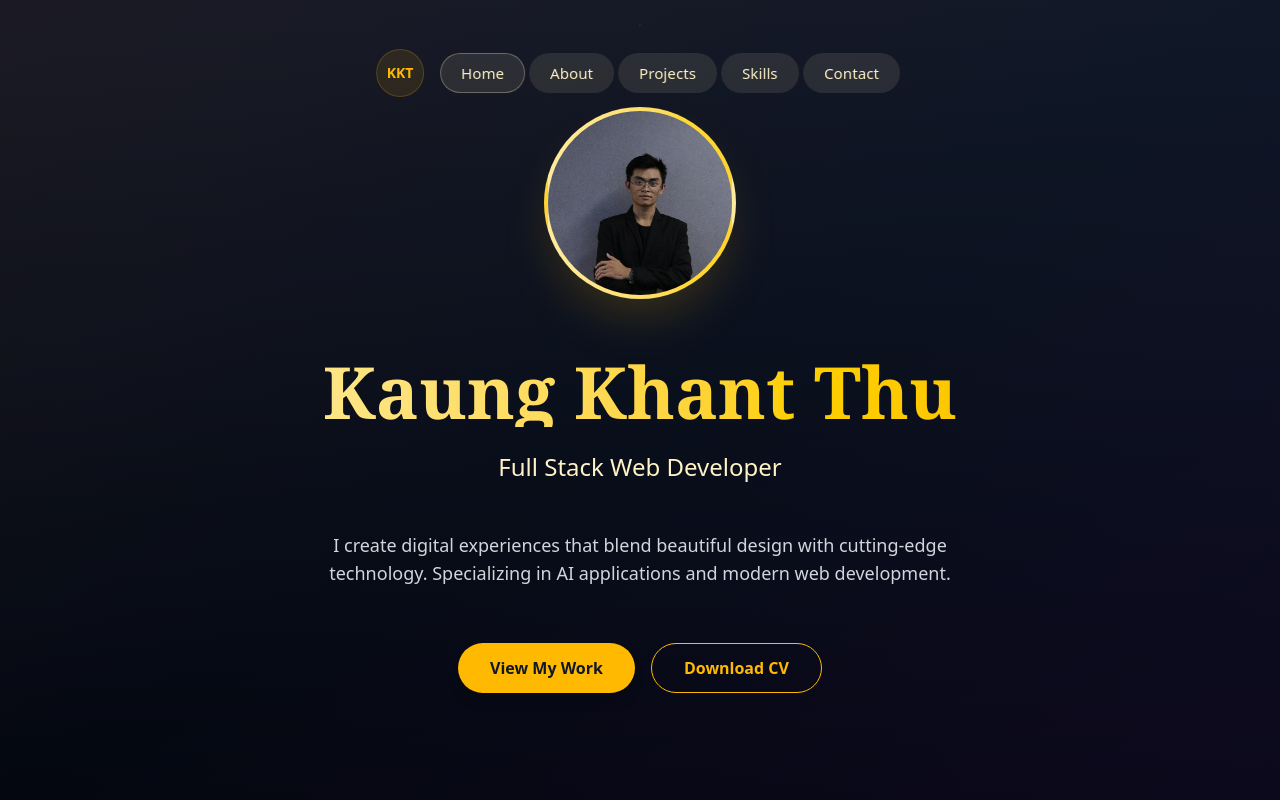
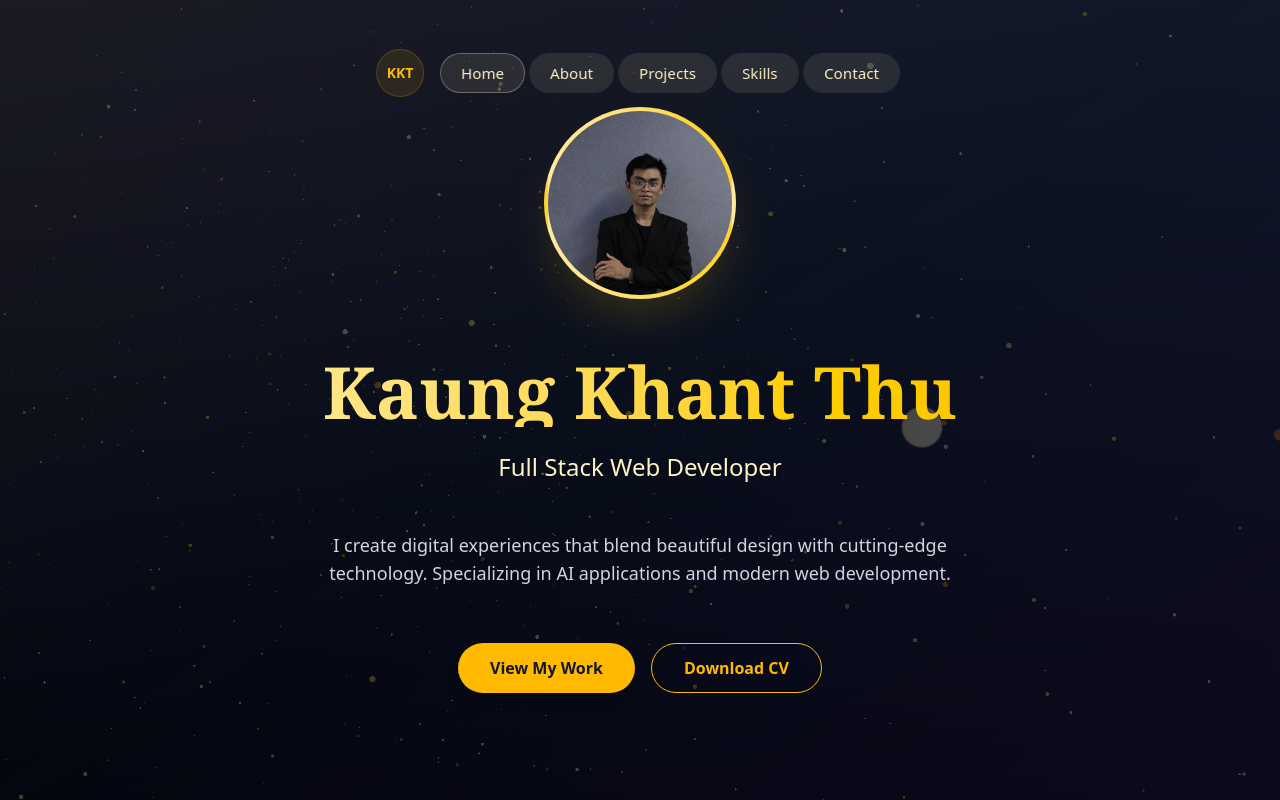
Before and after one commit to Kaungkhantthu655/portfolio, a React (Vite) app: page / in a window 1280 px wide. Built offline with nearby package versions, Linux system fonts and the light colour scheme.

Commit message:
`Updated dependencies and package.json to reflect changes in node_modules and added new dependencies for particle effects and scroll progress tracking.`

```diff
--- a/src/App.jsx
+++ b/src/App.jsx
@@ -5,6 +5,7 @@
 import ProjectCard from "./ProjectCard";
 import ScrollReveal from "./ScrollReveal";
 import proPic from "./assets/pro picture.jpg";
+import Particles from "./Particles";
 
 const sections = ["Home", "About", "Projects", "Skills", "Contact"];
 const NAV_HEIGHT = 80;
@@ -13,6 +14,7 @@
     const [active, setActive] = useState("Home");
     const [isLoading, setIsLoading] = useState(true);
     const [isMounted, setIsMounted] = useState(false);
+    const [scrollProgress, setScrollProgress] = useState(0);
     const [selectedProject, setSelectedProject] = useState(null);
     const sectionRefs = useRef([]);
     const projectsContainerRef = useRef(null);
@@ -24,6 +26,23 @@
         const timer = setTimeout(() => setIsLoading(false), 500);
         return () => clearTimeout(timer);
     }, []);
+
+    // Scroll progress for parallax
+    useEffect(() => {
+        if (!isMounted) return;
+
+        const updateScrollProgress = () => {
+            const scrollTop = window.pageYOffset;
+            const docHeight = document.documentElement.scrollHeight - window.innerHeight;
+            const progress = Math.min(scrollTop / docHeight, 1);
+            setScrollProgress(progress);
+        };
+
+        window.addEventListener('scroll', updateScrollProgress, { passive: true });
+        updateScrollProgress();
+
+        return () => window.removeEventListener('scroll', updateScrollProgress);
+    }, [isMounted]);
 
     // Scroll performance monitor for fast scrolling
     useEffect(() => {
@@ -38,7 +57,6 @@
             scrollSpeed = Math.abs(scrollTop - lastScrollTop);
             lastScrollTop = scrollTop;
 
-            // If scrolling very fast, add a class to handle it
             if (scrollSpeed > 100) {
                 document.body.classList.add('fast-scroll');
             }
@@ -94,7 +112,6 @@
         window.addEventListener("scroll", scrollHandler, { passive: true });
         window.addEventListener("resize", scrollHandler, { passive: true });
 
-        // Multiple initial checks to ensure proper detection
         const initTimers = [
             setTimeout(scrollHandler, 100),
             setTimeout(scrollHandler, 500),
@@ -108,6 +125,27 @@
         };
     }, [isMounted]);
 
+    // Particle configurations
+    const particleConfigs = {
+        home: {
+            particleCount: 2000,
+            particleSpread: 15,
+            speed: 0.05,
+            particleColors: ['#fef3c7', '#f59e0b', '#fbbf24', '#fde68a'],
+            moveParticlesOnHover: true,
+            particleHoverFactor: 2,
+            alphaParticles: true,
+            particleBaseSize: 100,
+            sizeRandomness: 0.8,
+            cameraDistance: 25,
+            disableRotation: false
+        }
+    };
+
+
+
+
+
     // Project hover effects like Duet Night Abyss
     const handleProjectHover = (hoveredIndex) => {
         if (!projectsContainerRef.current) return;
@@ -116,7 +154,6 @@
 
         projectItems.forEach((item, index) => {
             if (index === hoveredIndex) {
-                // Scale up and bring forward the hovered item
                 gsap.to(item, {
                     scale: 1.05,
                     y: -10,
@@ -124,7 +161,6 @@
                     ease: "power2.out"
                 });
             } else {
-                // Scale down and push back other items
                 gsap.to(item, {
                     scale: 0.95,
                     y: 10,
@@ -140,7 +176,6 @@
 
         const projectItems = projectsContainerRef.current.querySelectorAll('.project-item');
 
-        // Reset all items to original state
         gsap.to(projectItems, {
             scale: 1,
             y: 0,
@@ -230,8 +265,18 @@
     }
 
     return (
-        <div className="bg-gradient-to-b from-gray-900 via-black to-gray-900 min-h-screen text-white">
-            {/* Updated PillNav with proper initialization */}
+        <div className="bg-gradient-to-b from-gray-900 via-black to-gray-900 min-h-screen text-white relative overflow-x-hidden">
+            {/* Global Background Particles with Parallax */}
+
+{/* Section-specific particles */}
+                <div className="fixed inset-0 pointer-events-none h-screen">
+                    <Particles
+                        {...particleConfigs.home}
+                        className="opacity-50"
+                    />
+                </div>
+
+            {/* Updated PillNav */}
             <PillNav
                 items={sections.map((s) => ({ label: s, href: `#${s.toLowerCase()}` }))}
                 activeHref={`#${active.toLowerCase()}`}
@@ -254,10 +299,11 @@
                 }}
                 className="min-h-screen flex flex-col items-center justify-center px-6 relative scroll-mt-20"
             >
+
                 <div className="absolute inset-0 bg-gradient-to-br from-amber-900/10 via-transparent to-purple-900/10"></div>
-    <ScrollReveal containerClassName="flex flex-col items-center gap-6 max-w-3xl w-full relative z-10">
-        {/* Larger profile picture with better styling */}
-        <div className="w-40 h-40 md:w-48 md:h-48 rounded-full bg-gradient-to-r from-amber-200 to-yellow-400 mb-8 overflow-hidden border-4 border-white/20 shadow-2xl shadow-amber-400/20">
+
+                <ScrollReveal containerClassName="flex flex-col items-center gap-6 max-w-3xl w-full relative">
+                    <div className="w-40 h-40 md:w-48 md:h-48 rounded-full bg-gradient-to-r from-amber-200 to-yellow-400 mb-8 overflow-hidden border-4 border-white/20 shadow-2xl shadow-amber-400/20 relative">
                         <img
                             src={proPic}
                             alt="Kaung Khant Thu - Full Stack Developer"
@@ -265,17 +311,17 @@
                         />
                     </div>
 
-        <h1 className="text-5xl md:text-7xl font-serif font-bold text-center bg-gradient-to-r from-amber-200 to-yellow-400 bg-clip-text text-transparent">
+                    <h1 className="text-5xl md:text-7xl font-serif font-bold text-center bg-gradient-to-r from-amber-200 to-yellow-400 bg-clip-text text-transparent relative">
                         Kaung Khant Thu
                     </h1>
-                    <p className="text-xl md:text-2xl text-amber-100 text-center mb-6">
+                    <p className="text-xl md:text-2xl text-amber-100 text-center mb-6 relative">
                         Full Stack Web Developer
                     </p>
-                    <p className="text-lg text-gray-300 text-center max-w-2xl mb-8">
+                    <p className="text-lg text-gray-300 text-center max-w-2xl mb-8 relative">
                         I create digital experiences that blend beautiful design with
                         cutting-edge technology. Specializing in AI applications and modern web development.
                     </p>
-                    <div className="flex gap-4 flex-wrap justify-center">
+                    <div className="flex gap-4 flex-wrap justify-center relative">
                         <button className="bg-amber-400 text-gray-900 px-8 py-3 rounded-full font-semibold hover:bg-amber-300 transition-all duration-300 transform hover:scale-105 shadow-lg hover:shadow-amber-400/25">
                             View My Work
                         </button>
@@ -293,8 +339,9 @@
                 ref={(el) => {
                     if (el) sectionRefs.current[1] = el;
                 }}
-                className="min-h-screen flex flex-col items-center justify-center px-6 bg-black/50 scroll-mt-20"
+                className="min-h-screen flex flex-col items-center justify-center px-6 S scroll-mt-20 relative bg-transparent"
             >
+
                 <ScrollReveal containerClassName="flex flex-col items-center gap-8 max-w-4xl w-full">
                     <h2 className="text-4xl md:text-5xl font-serif text-amber-100">About Me</h2>
                     <div className="grid md:grid-cols-2 gap-8 items-center">
@@ -345,10 +392,9 @@
                 }}
                 className="min-h-screen flex flex-col items-center justify-center px-6 py-20 relative overflow-hidden scroll-mt-20"
             >
-                {/* Animated Background */}
                 <div className="absolute inset-0 bg-gradient-to-br from-purple-900/10 via-transparent to-amber-900/10"></div>
 
-                <ScrollReveal containerClassName="flex flex-col items-center gap-16 max-w-7xl w-full relative z-10">
+                <ScrollReveal containerClassName="flex flex-col items-center gap-16 max-w-7xl w-full relative">
                     <h2 className="text-4xl md:text-6xl font-serif text-amber-100 text-center mb-4">
                         Featured Projects
                     </h2>
@@ -356,7 +402,6 @@
                         Hover over projects to explore them in detail
                     </p>
 
-                    {/* Projects Container - Horizontal Scroll like Duet Night Abyss */}
                     <div className="w-full relative">
                         <div
                             ref={projectsContainerRef}
@@ -378,7 +423,6 @@
                                     onMouseLeave={() => handleProjectLeave()}
                                 >
                                     <div className="relative group">
-                                        {/* Project Image Container */}
                                         <div className="relative overflow-hidden rounded-2xl bg-gradient-to-br from-gray-800 to-gray-900 border border-amber-400/20 transition-all duration-500">
                                             <img
                                                 src={project.image}
@@ -386,14 +430,11 @@
                                                 className="w-full h-64 object-cover transition-all duration-700 group-hover:scale-110"
                                             />
 
-                                            {/* Overlay Gradient */}
                                             <div className="absolute inset-0 bg-gradient-to-t from-black/80 via-transparent to-transparent opacity-60 group-hover:opacity-30 transition-all duration-500"></div>
 
-                                            {/* Glow Effect */}
                                             <div className="absolute inset-0 rounded-2xl border border-amber-400/0 group-hover:border-amber-400/40 group-hover:shadow-[0_0_30px_rgba(251,191,36,0.3)] transition-all duration-500"></div>
                                         </div>
 
-                                        {/* Project Info */}
                                         <div className="mt-6 text-center transition-all duration-500 transform group-hover:-translate-y-2">
                                             <h3 className="text-2xl font-bold text-amber-100 mb-3">
                                                 {project.title}
@@ -402,7 +443,6 @@
                                                 {project.description}
                                             </p>
 
-                                            {/* Technologies */}
                                             <div className="flex flex-wrap gap-2 justify-center mb-4">
                                                 {project.technologies.slice(0, 3).map((tech, techIndex) => (
                                                     <span
@@ -419,11 +459,12 @@
                                                 )}
                                             </div>
 
-                                            {/* Action Buttons */}
                                             <div className="flex gap-3 justify-center opacity-0 group-hover:opacity-100 transform translate-y-4 group-hover:translate-y-0 transition-all duration-500 delay-200">
                                                 {project.liveUrl && (
                                                     <a
                                                         href={project.liveUrl}
+                                                        target="_blank"
+                                                        rel="noopener noreferrer"
                                                         className="bg-amber-400 text-gray-900 px-6 py-2 rounded-full font-semibold hover:bg-amber-300 transition-all duration-300 transform hover:scale-105"
                                                         onClick={(e) => e.stopPropagation()}
                                                     >
@@ -433,6 +474,8 @@
                                                 {project.githubUrl && (
                                                     <a
                                                         href={project.githubUrl}
+                                                        target="_blank"
+                                                        rel="noopener noreferrer"
                                                         className="border border-amber-400 text-amber-400 px-6 py-2 rounded-full font-semibold hover:bg-amber-400/10 transition-all duration-300"
                                                         onClick={(e) => e.stopPropagation()}
                                                     >
@@ -446,7 +489,6 @@
                             ))}
                         </div>
 
-                        {/* Scroll Indicator */}
                         <div className="flex justify-center gap-2 mt-8">
                             {projects.map((_, index) => (
                                 <div
@@ -547,6 +589,8 @@
                                 <a
                                     key={social.name}
                                     href={social.url}
+                                    target="_blank"
+                                    rel="noopener noreferrer"
                                     className="text-gray-400 hover:text-amber-400 transition-colors"
                                     aria-label={`Visit my ${social.name}`}
                                 >
--- /dev/null
+++ b/src/Particles.css
@@ -0,0 +1,16 @@
+
+.particles-container {
+  position: absolute;
+  top: 0;
+  left: 0;
+  width: 100%;
+  height: 100%;
+  pointer-events: none;
+  z-index: 0;
+}
+
+.particles-container canvas {
+  position: absolute;
+  top: 0;
+  left: 0;
+}
--- /dev/null
+++ b/src/Particles.jsx
@@ -0,0 +1,238 @@
+import { useEffect, useRef } from 'react';
+import { Renderer, Camera, Geometry, Program, Mesh } from 'ogl';
+
+import './Particles.css';
+
+const defaultColors = ['#ffffff', '#ffffff', '#ffffff'];
+
+const hexToRgb = hex => {
+  hex = hex.replace(/^#/, '');
+  if (hex.length === 3) {
+    hex = hex
+      .split('')
+      .map(c => c + c)
+      .join('');
+  }
+  const int = parseInt(hex, 16);
+  const r = ((int >> 16) & 255) / 255;
+  const g = ((int >> 8) & 255) / 255;
+  const b = (int & 255) / 255;
+  return [r, g, b];
+};
+
+const vertex = /* glsl */ `
+  attribute vec3 position;
+  attribute vec4 random;
+  attribute vec3 color;
+
+  uniform mat4 modelMatrix;
+  uniform mat4 viewMatrix;
+  uniform mat4 projectionMatrix;
+  uniform float uTime;
+  uniform float uSpread;
+  uniform float uBaseSize;
+  uniform float uSizeRandomness;
+
+  varying vec4 vRandom;
+  varying vec3 vColor;
+
+  void main() {
+    vRandom = random;
+    vColor = color;
+
+    vec3 pos = position * uSpread;
+    pos.z *= 10.0;
+
+    vec4 mPos = modelMatrix * vec4(pos, 1.0);
+    float t = uTime;
+    mPos.x += sin(t * random.z + 6.28 * random.w) * mix(0.1, 1.5, random.x);
+    mPos.y += sin(t * random.y + 6.28 * random.x) * mix(0.1, 1.5, random.w);
+    mPos.z += sin(t * random.w + 6.28 * random.y) * mix(0.1, 1.5, random.z);
+
+    vec4 mvPos = viewMatrix * mPos;
+
+    if (uSizeRandomness == 0.0) {
+      gl_PointSize = uBaseSize;
+    } else {
+      gl_PointSize = (uBaseSize * (1.0 + uSizeRandomness * (random.x - 0.5))) / length(mvPos.xyz);
+    }
+
+    gl_Position = projectionMatrix * mvPos;
+  }
+`;
+
+const fragment = /* glsl */ `
+  precision highp float;
+
+  uniform float uTime;
+  uniform float uAlphaParticles;
+  varying vec4 vRandom;
+  varying vec3 vColor;
+
+  void main() {
+    vec2 uv = gl_PointCoord.xy;
+    float d = length(uv - vec2(0.5));
+
+    if(uAlphaParticles < 0.5) {
+      if(d > 0.5) {
+        discard;
+      }
+      gl_FragColor = vec4(vColor + 0.2 * sin(uv.yxx + uTime + vRandom.y * 6.28), 1.0);
+    } else {
+      float circle = smoothstep(0.5, 0.4, d) * 0.8;
+      gl_FragColor = vec4(vColor + 0.2 * sin(uv.yxx + uTime + vRandom.y * 6.28), circle);
+    }
+  }
+`;
+
+const Particles = ({
+  particleCount = 1000,
+  particleSpread = 10,
+  speed = 0.5,
+  particleColors,
+  moveParticlesOnHover = false,
+  particleHoverFactor = 1,
+  alphaParticles = false,
+  particleBaseSize = 100,
+  sizeRandomness = 1,
+  cameraDistance = 20,
+  disableRotation = false,
+  className
+}) => {
+  const containerRef = useRef(null);
+  const mouseRef = useRef({ x: 0, y: 0 });
+
+  useEffect(() => {
+    const container = containerRef.current;
+    if (!container) return;
+
+    const renderer = new Renderer({ depth: false, alpha: true });
+    const gl = renderer.gl;
+    container.appendChild(gl.canvas);
+    gl.clearColor(0, 0, 0, 0);
+
+    const camera = new Camera(gl, { fov: 15 });
+    camera.position.set(0, 0, cameraDistance);
+
+    const resize = () => {
+      const width = container.clientWidth;
+      const height = container.clientHeight;
+      renderer.setSize(width, height);
+      camera.perspective({ aspect: gl.canvas.width / gl.canvas.height });
+    };
+    window.addEventListener('resize', resize, false);
+    resize();
+
+    const handleMouseMove = e => {
+      const rect = container.getBoundingClientRect();
+      const x = ((e.clientX - rect.left) / rect.width) * 2 - 1;
+      const y = -(((e.clientY - rect.top) / rect.height) * 2 - 1);
+      mouseRef.current = { x, y };
+    };
+
+    if (moveParticlesOnHover) {
+      container.addEventListener('mousemove', handleMouseMove);
+    }
+
+    const count = particleCount;
+    const positions = new Float32Array(count * 3);
+    const randoms = new Float32Array(count * 4);
+    const colors = new Float32Array(count * 3);
+    const palette = particleColors && particleColors.length > 0 ? particleColors : defaultColors;
+
+    for (let i = 0; i < count; i++) {
+      let x, y, z, len;
+      do {
+        x = Math.random() * 2 - 1;
+        y = Math.random() * 2 - 1;
+        z = Math.random() * 2 - 1;
+        len = x * x + y * y + z * z;
+      } while (len > 1 || len === 0);
+      const r = Math.cbrt(Math.random());
+      positions.set([x * r, y * r, z * r], i * 3);
+      randoms.set([Math.random(), Math.random(), Math.random(), Math.random()], i * 4);
+      const col = hexToRgb(palette[Math.floor(Math.random() * palette.length)]);
+      colors.set(col, i * 3);
+    }
+
+    const geometry = new Geometry(gl, {
+      position: { size: 3, data: positions },
+      random: { size: 4, data: randoms },
+      color: { size: 3, data: colors }
+    });
+
+    const program = new Program(gl, {
+      vertex,
+      fragment,
+      uniforms: {
+        uTime: { value: 0 },
+        uSpread: { value: particleSpread },
+        uBaseSize: { value: particleBaseSize },
+        uSizeRandomness: { value: sizeRandomness },
+        uAlphaParticles: { value: alphaParticles ? 1 : 0 }
+      },
+      transparent: true,
+      depthTest: false
+    });
+
+    const particles = new Mesh(gl, { mode: gl.POINTS, geometry, program });
+
+    let animationFrameId;
+    let lastTime = performance.now();
+    let elapsed = 0;
+
+    const update = t => {
+      animationFrameId = requestAnimationFrame(update);
+      const delta = t - lastTime;
+      lastTime = t;
+      elapsed += delta * speed;
+
+      program.uniforms.uTime.value = elapsed * 0.001;
+
+      if (moveParticlesOnHover) {
+        particles.position.x = -mouseRef.current.x * particleHoverFactor;
+        particles.position.y = -mouseRef.current.y * particleHoverFactor;
+      } else {
+        particles.position.x = 0;
+        particles.position.y = 0;
+      }
+
+      if (!disableRotation) {
+        particles.rotation.x = Math.sin(elapsed * 0.0002) * 0.1;
+        particles.rotation.y = Math.cos(elapsed * 0.0005) * 0.15;
+        particles.rotation.z += 0.01 * speed;
+      }
+
+      renderer.render({ scene: particles, camera });
+    };
+
+    animationFrameId = requestAnimationFrame(update);
+
+    return () => {
+      window.removeEventListener('resize', resize);
+      if (moveParticlesOnHover) {
+        container.removeEventListener('mousemove', handleMouseMove);
+      }
+      cancelAnimationFrame(animationFrameId);
+      if (container.contains(gl.canvas)) {
+        container.removeChild(gl.canvas);
+      }
+    };
+    // eslint-disable-next-line react-hooks/exhaustive-deps
+  }, [
+    particleCount,
+    particleSpread,
+    speed,
+    moveParticlesOnHover,
+    particleHoverFactor,
+    alphaParticles,
+    particleBaseSize,
+    sizeRandomness,
+    cameraDistance,
+    disableRotation
+  ]);
+
+  return <div ref={containerRef} className={`particles-container ${className}`} />;
+};
+
+export default Particles;
```
Also changed, not shown: package.json (+6 -5 lines), 1 other file (tests, documents, lock files or other folders). Lines whose indentation alone changed are shown as unchanged.
